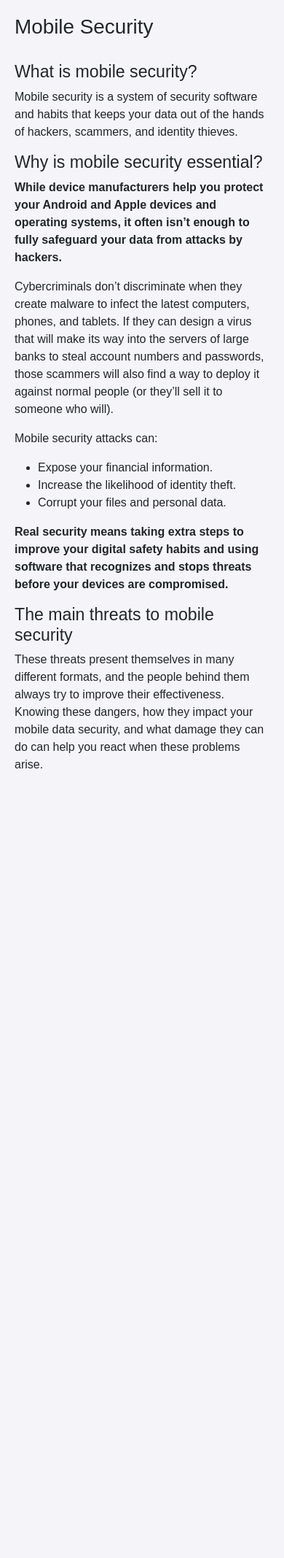
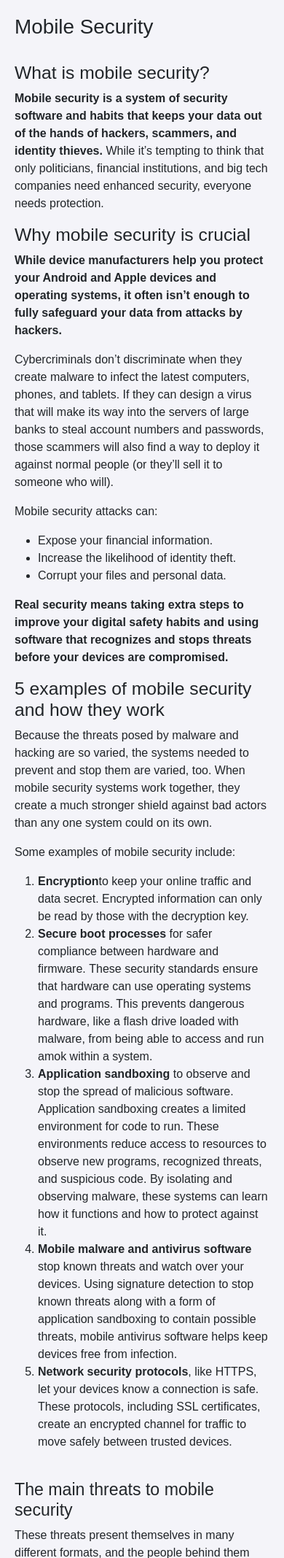
Before and after one commit to sarryteng/lvl4-individual-project, a Flask app: page /learn/mobile_security in a window 390 px wide. Shown: the part 61-2196 px from the top of the page at 73% size. Before the commit the page ends 1114 px from the top, so only its background shows below. Run offline with Flask 3, Linux system fonts and the light colour scheme; some libraries are stand-ins or nearby versions.

Commit message:
update mobile security page

```diff
--- a/src/templates/learn/mobile_security.html
+++ b/src/templates/learn/mobile_security.html
@@ -9,11 +9,10 @@
         <h1>Mobile Security</h1>
         </br>
         <!-- Add more content here -->
-        <h3>What is mobile security?</h3>
-        <p>Mobile security is a system of security software and habits that keeps your data out of the hands of
-            hackers, scammers, and identity thieves. </p>
+        <h2>What is mobile security?</h2>
+        <p><b>Mobile security is a system of security software and habits that keeps your data out of the hands of hackers, scammers, and identity thieves. </b>While it’s tempting to think that only politicians, financial institutions, and big tech companies need enhanced security, everyone needs protection.</p>
 
-        <h3>Why is mobile security essential?</h3>
+        <h2>Why mobile security is crucial</h2>
         <p><b>While device manufacturers help you protect your Android and Apple devices and operating systems, it often isn’t enough to fully safeguard your data from attacks by hackers.</b></p>
 
         <p>Cybercriminals don’t discriminate when they create malware to infect the latest computers, phones, and tablets. If they can design a virus that will make its way into the servers of large banks to steal account numbers and passwords, those scammers will also find a way to deploy it against normal people (or they’ll sell it to someone who will).</p>
@@ -25,9 +24,20 @@
             <li>Corrupt your files and personal data.</li>
             </ul>
 
+        <p><b>Real security means taking extra steps to improve your digital safety habits and using software that recognizes and stops threats before your devices are compromised. </b></p>
         <!-- insert image of what mobile security protects-->
 
-        <p><b>Real security means taking extra steps to improve your digital safety habits and using software that recognizes and stops threats before your devices are compromised. </b></p>
+        <h2>5 examples of mobile security and how they work</h2>
+        <p>Because the threats posed by malware and hacking are so varied, the systems needed to prevent and stop them are varied, too. When mobile security systems work together, they create a much stronger shield against bad actors than any one system could on its own.</p>
+        <p>Some examples of mobile security include:</p>
+        <ol>
+        <li><b>Encryption</b>to keep your online traffic and data secret. Encrypted information can only be read by those with the decryption key. </li>
+        <li><b>Secure boot processes</b> for safer compliance between hardware and firmware.<b> </b>These security standards ensure that hardware can use operating systems and programs. This prevents dangerous hardware, like a flash drive loaded with malware, from being able to access and run amok within a system.</li>
+        <li><b>Application sandboxing</b> to observe and stop the spread of malicious software. Application sandboxing creates a limited environment for code to run. These environments reduce access to resources to observe new programs, recognized threats, and suspicious code. By isolating and observing malware, these systems can learn how it functions and how to protect against it.</li>
+        <li><b>Mobile malware and antivirus software</b> stop known threats and watch over your devices. Using signature detection to stop known threats along with a form of application sandboxing to contain possible threats, mobile antivirus software helps keep devices free from infection.  </li>
+        <li><b>Network security protocols</b>, like HTTPS, let your devices know a connection is safe. These protocols, including SSL certificates, create an encrypted channel for traffic to move safely between trusted devices. <br />
+         </li>
+        </ol>
 
         <h3>The main threats to mobile security</h3>
         <!-- insert image of common mobile security threats -->
```
